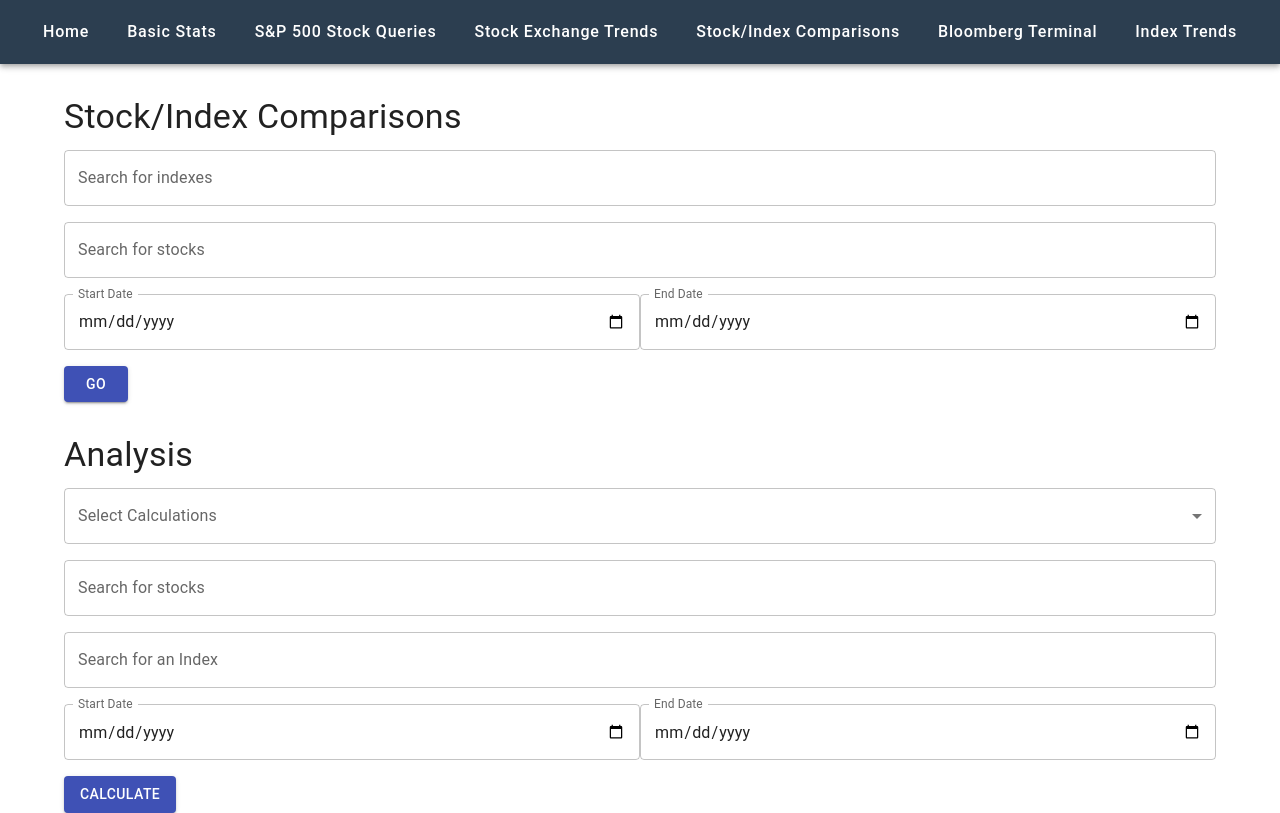
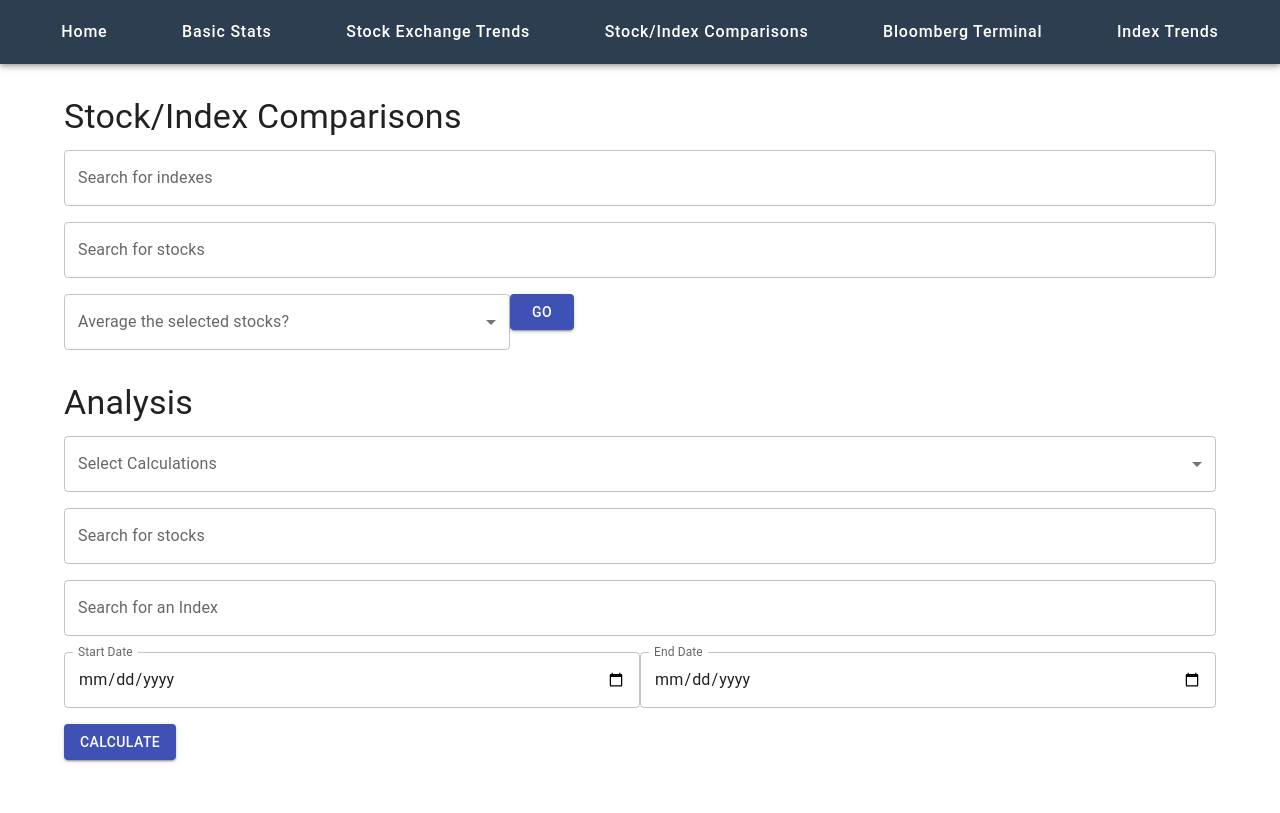
Before and after one commit to austinw1995/CIS4500-Databases-Final-Project, a React (Create React App) app in the folder client/: page /comparisons in a window 1280 px wide. Built offline with nearby package versions, Linux system fonts and the light colour scheme.

Commit message:
final push

```diff
--- a/client/src/components/NavBar.js
+++ b/client/src/components/NavBar.js
@@ -41,7 +41,7 @@ export default function NavBar() {
           <Box sx={{ display: 'flex', justifyContent: 'space-around', width: '100%' }}> {/* Space out the links */}
             <NavText href='/' text='Home' />
             <NavText href='/stats' text='Basic Stats' />
-            <NavText href='/sp' text='S&P 500 Stock Queries' />
+            {/*<NavText href='/sp' text='S&P 500 Stock Queries' />*/}
             <NavText href='/exchange' text='Stock Exchange Trends' />
             <NavText href='/comparisons' text='Stock/Index Comparisons' />
             <NavText href='/bloomberg' text='Bloomberg Terminal' />
--- a/client/src/pages/Bloomberg.js
+++ b/client/src/pages/Bloomberg.js
@@ -7,35 +7,133 @@ const config = require('../config.json');
 
 export default function BloombergTerminal() {
   const [selectedStock, setSelectedStock] = useState('');
+  const [selectedMethod, setSelectedMethod] = useState('');
   const [startDate, setStartDate] = useState('');
   const [endDate, setEndDate] = useState('');
   const [data, setData] = useState(null);
 
   const handleCompare = () => {
+    if (selectedMethod === 'Bollinger Bands') {
       console.log('Fetching data for stock:', selectedStock, 'from:', startDate, 'to:', endDate);
-    fetch(`http://${config.server_host}:${config.server_port}/stock/?stocks=${selectedStock}&start_date=${startDate}&end_date=${endDate}`)
+      fetch(`http://${config.server_host}:${config.server_port}/bol_bands/?stocks=${selectedStock}&start_date=${startDate}&end_date=${endDate}`)
         .then(res => res.json())
         .then(resJson => {
           console.log('Fetched data:', resJson);
           setData(resJson);
         });
+    } else if (selectedMethod === 'Moving Average') {
+      console.log('Fetching data for stock:', selectedStock, 'from:', startDate, 'to:', endDate);
+      fetch(`http://${config.server_host}:${config.server_port}/macd/?stocks=${selectedStock}&start_date=${startDate}&end_date=${endDate}`)
+        .then(res => res.json())
+        .then(resJson => {
+          console.log('Fetched data:', resJson);
+          setData(resJson);
+        });
+    }
   };
 
   const renderLineChart = () => {
     if (!data) return null;
 
+    const companyNames = [...new Set(data.map(item => item.name))];
+    const companyData = companyNames.map(company => {
+      const companyStocks = data.filter(item => item.name === company);
+      return {
+        label: company,
+        datasets: selectedMethod === 'Bollinger Bands' ? (
+          // Bollinger Bands
+          [
+            {
+              label: `${company} - Lower Band`,
+              data: companyStocks.map(item => ({
+                x: new Date(item.date).toLocaleDateString('en-US'),
+                y: item.lower_band,
+              })),
+              borderColor: 'rgba(255, 0, 0, 1)',
+              fill: false,
+              pointRadius: 2,
+            },
+            {
+              label: `${company} - Moving Average`,
+              data: companyStocks.map(item => ({
+                x: new Date(item.date).toLocaleDateString('en-US'),
+                y: item.moving_avg,
+              })),
+              borderColor: 'rgba(0, 255, 0, 1)',
+              fill: false,
+              pointRadius: 2,
+            },
+            {
+              label: `${company} - Upper Band`,
+              data: companyStocks.map(item => ({
+                x: new Date(item.date).toLocaleDateString('en-US'),
+                y: item.upper_band,
+              })),
+              borderColor: 'rgba(0, 0, 255, 1)',
+              fill: false,
+              pointRadius: 2,
+            },
+          ]
+        ) : (
+          // Moving Average
+          [
+            {
+              label: `${company} - MACD Line`,
+              data: companyStocks.map(item => ({
+                x: new Date(item.date).toLocaleDateString('en-US'),
+                y: item.macd_line,
+              })),
+              borderColor: 'rgba(255, 0, 0, 1)',
+              fill: false,
+              pointRadius: 2,
+            },
+            {
+              label: `${company} - Twelve Days EMA`,
+              data: companyStocks.map(item => ({
+                x: new Date(item.date).toLocaleDateString('en-US'),
+                y: item.twelve_days_ema,
+              })),
+              borderColor: 'rgba(0, 255, 0, 1)',
+              fill: false,
+              pointRadius: 2,
+            },
+            {
+              label: `${company} - Twenty Six Days EMA`,
+              data: companyStocks.map(item => ({
+                x: new Date(item.date).toLocaleDateString('en-US'),
+                y: item.twenty_six_days_ema,
+              })),
+              borderColor: 'rgba(0, 0, 255, 1)',
+              fill: false,
+              pointRadius: 2,
+            },
+          ]
+        ),
+      };
+    });
+
     const chartData = {
-      labels: data.map(item => item.date),
-      datasets: [{
-        label: selectedStock,
-        data: data.map(item => item.close),
-        borderColor: 'rgba(33, 150, 243, 1)',
-        fill: false,
-      }]
+      datasets: companyData.reduce((acc, curr) => [...acc, ...curr.datasets], []),
     };
 
-    return <Line data={chartData} />;
-  }
+    const options = {
+      scales: {
+        x: {
+          type: 'time',
+          time: {
+            unit: 'day',
+            parser: 'MM/DD/YYYY',
+            tooltipFormat: 'll',
+          },
+        },
+        y: {
+          beginAtZero: false,
+        },
+      },
+    };
+
+    return <Line data={chartData} options={options} />;
+  };
 
   return (
     <Container maxWidth="lg">
@@ -43,13 +141,21 @@ export default function BloombergTerminal() {
         <Typography variant="h4" gutterBottom>
           Bloomberg Terminal
         </Typography>
+        <TextField
+          fullWidth
+          label="Search for stock"
+          variant="outlined"
+          value={selectedStock}
+          onChange={(e) => setSelectedStock(e.target.value)}
+          sx={{ mb: 2 }}
+        />
         <FormControl fullWidth sx={{ mb: 2 }}>
-          <InputLabel id="stock-label">Select Stock</InputLabel>
+          <InputLabel id="stock-label">Select Method</InputLabel>
           <Select
             labelId="stock-label"
             id="stock-select"
-            value={selectedStock}
-            onChange={(e) => setSelectedStock(e.target.value)}
+            value={selectedMethod}
+            onChange={(e) => setSelectedMethod(e.target.value)}
             label="Select Stock"
           >
             <MenuItem value="Bollinger Bands">Bollinger Bands</MenuItem>
--- a/client/src/pages/Comparisons.js
+++ b/client/src/pages/Comparisons.js
@@ -16,6 +16,7 @@ export default function StockIndexComparison() {
   const [startDate, setStartDate] = useState('');
   const [endDate, setEndDate] = useState('');
   const [data, setData] = useState(null);
+  const [averageStocks, setAverageStocks] = useState('');
 
   const [selectedIndexesCalculate, setSelectedIndexesCalculate] = useState('');
   const [searchQueryCalculate, setSearchQueryCalculate] = useState('');
@@ -24,10 +25,15 @@ export default function StockIndexComparison() {
   const [selectedCalculations, setSelectedCalculations] = useState([]);
   const [calculationResults, setCalculationResults] = useState(null);
 
+  const handleSelectChange = (event) => {
+    setAverageStocks(event.target.value);
+  };
+
   const handleSearch = () => {
     // Add logic to handle the search based on the user's input
     console.log('Fetching data for indexes:', selectedIndexes, '. Fetching data for stocks:', selectedStocks);
     // Fetch data and update 'data' state
+    if (averageStocks === "no") {
       fetch(`http://${config.server_host}:${config.server_port}/stock_index_comparison/?indexes=${selectedIndexes}` +
         `&stocks=${selectedStocks}`
       )
@@ -36,6 +42,18 @@ export default function StockIndexComparison() {
           console.log('Fetched data:', resJson);
           setData(resJson);
         });
+    }
+    else {
+      fetch(`http://${config.server_host}:${config.server_port}/stock_index_mean_comp/?indexes=${selectedIndexes}` +
+        `&stocks=${selectedStocks}`
+      )
+        .then(res => res.json())
+        .then(resJson => {
+          console.log('Fetched data:', resJson);
+          setData(resJson);
+        });
+    }
+
   };
 
   const handleCalculate = () => {
@@ -134,7 +152,7 @@ export default function StockIndexComparison() {
         label: identifier,
         data: identifierData.map(item => ({
           x: new Date(item.date).toLocaleDateString('en-US'),
-          y: item.returns,
+          y: item.close,
         })),
       };
     });
@@ -194,24 +212,20 @@ export default function StockIndexComparison() {
           onChange={(e) => setSelectedStocks(e.target.value)}
           sx={{ mb: 2 }}
         />
-        <TextField
-          type="date"
-          label="Start Date"
-          InputLabelProps={{ shrink: true }}
-          variant="outlined"
-          value={startDate}
-          onChange={(e) => setStartDate(e.target.value)}
-          sx={{ mb: 2, width: '50%' }}
-        />
-        <TextField
-          type="date"
-          label="End Date"
-          InputLabelProps={{ shrink: true }}
-          variant="outlined"
-          value={endDate}
-          onChange={(e) => setEndDate(e.target.value)}
-          sx={{ mb: 2, width: '50%' }}
-        />
+        <FormControl>
+          <InputLabel id="average-label">Average the selected stocks?</InputLabel>
+          <Select
+            labelId="average-label"
+            id="average"
+            value={averageStocks}
+            onChange={handleSelectChange}
+            label="Select Average"
+            sx={{ mr: 50, width: '100%' }}
+          >
+            <MenuItem value="yes">Yes</MenuItem>
+            <MenuItem value="no">No</MenuItem>
+          </Select>
+        </FormControl>
         <Button variant="contained" color="primary" onClick={() => handleSearch()}>
           Go
         </Button>
--- a/client/src/pages/S&P.js
+++ b/client/src/pages/S&P.js
@@ -15,7 +15,7 @@ export default function SP500StockQueries() {
 
   return (
     <Container maxWidth="lg">
-      <Typography variant="h4" gutterBottom sx={{ mb: 2, mt: 5}}>
+      <Typography variant="h4" gutterBottom sx={{ mb: 2, mt: 5 }}>
         S&P 500 Stock Queries
       </Typography>
       <Box sx={{ my: 4 }}>
```
Also changed, not shown: 2 other files (tests, documents, lock files or other folders). Lines whose indentation alone changed are shown as unchanged.
